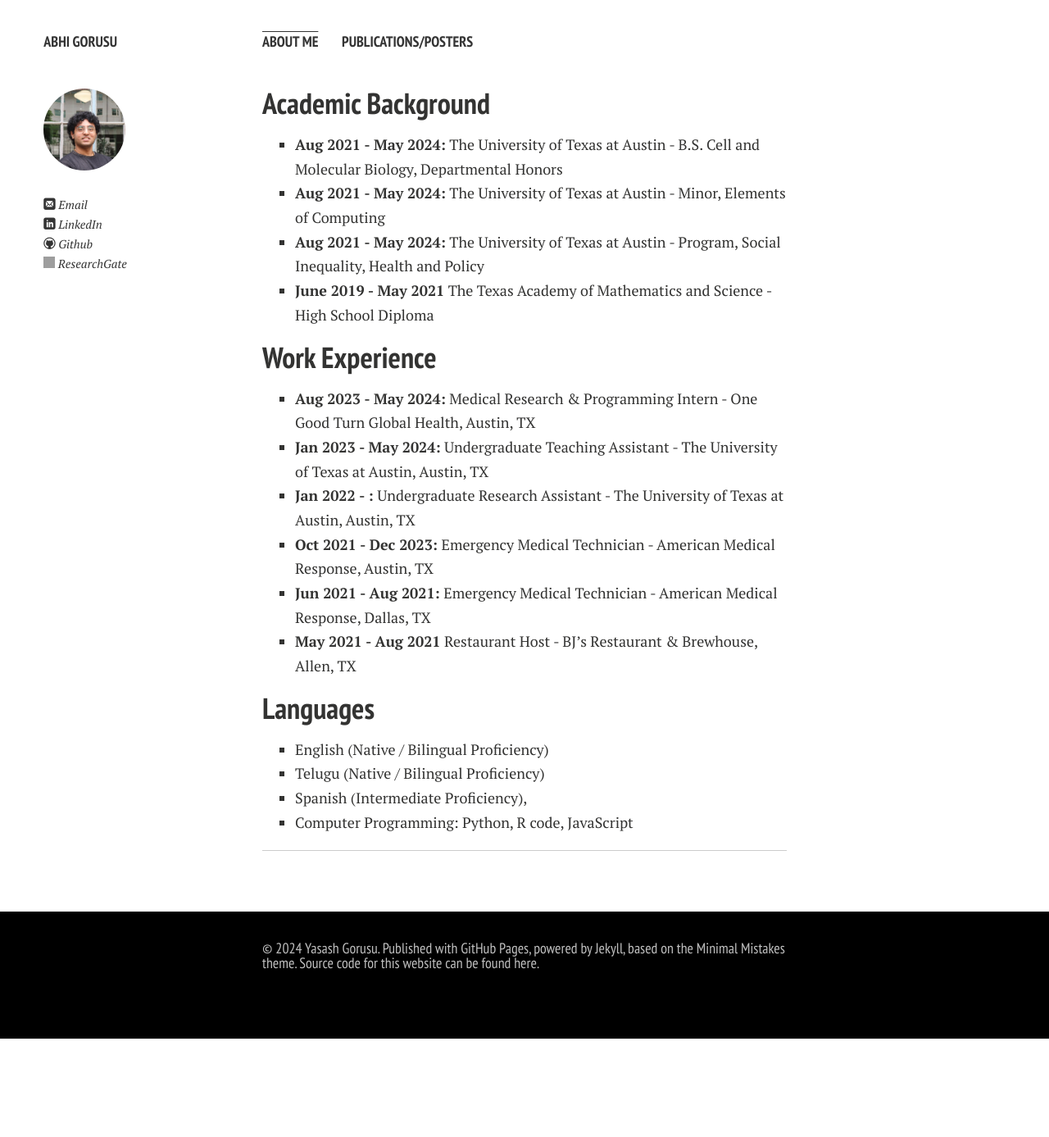
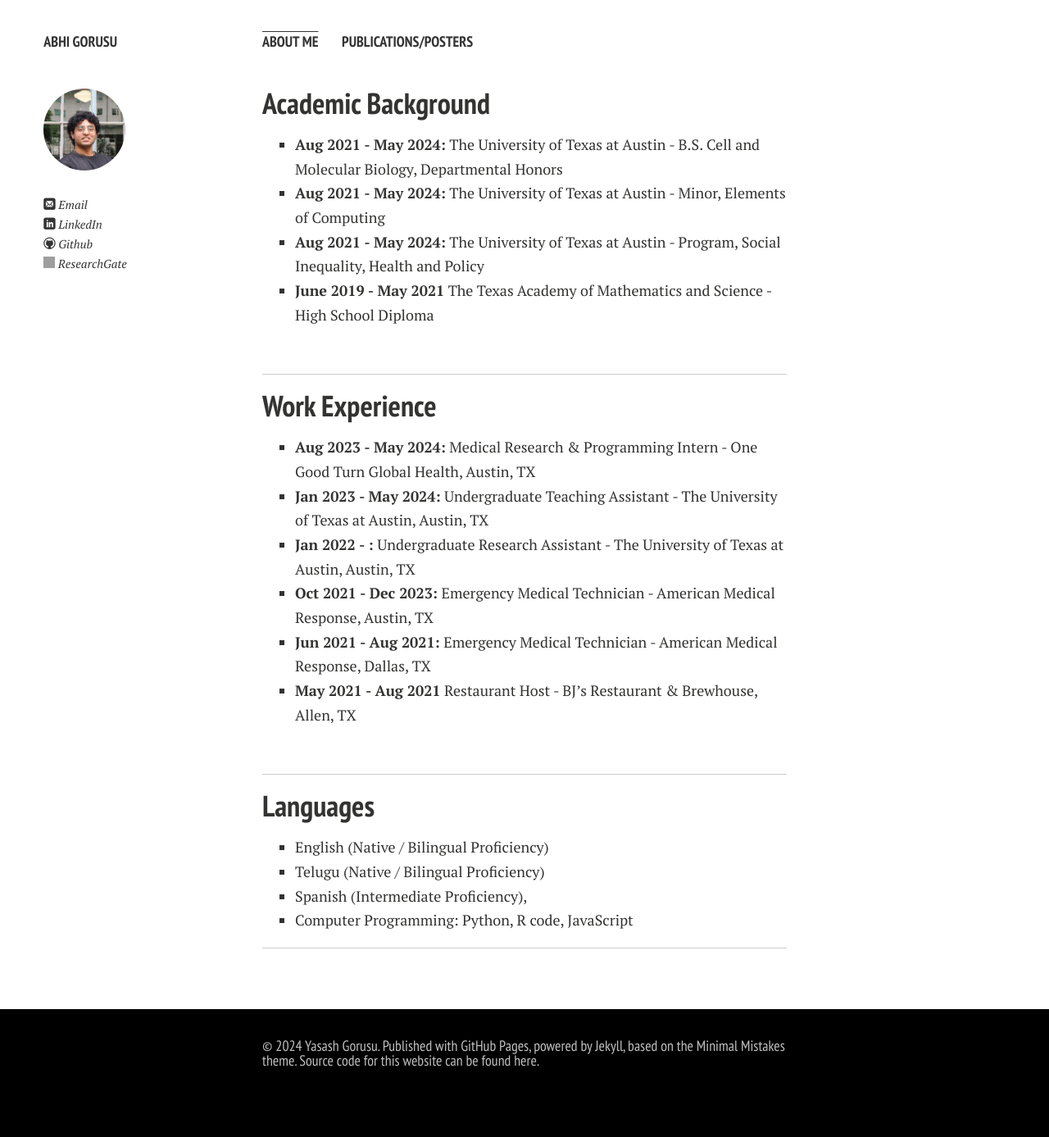
Before and after one commit to yaruup/yaruup.github.io, a Jekyll site: the page built from index.md, in a window 1280 px wide. Shown: the whole page at 82% size. Built offline with Jekyll 4.4.1, drawn with Linux system fonts in a browser that asks for light colours; nearby versions of some CDN libraries; comment, search, counter and statistics services are not loaded; a style sheet for code colours, icons or effects is not loaded; our own code applies the rules of GitHub Pages for plain Markdown files; before the commit the page ends 1267 px from its top, so only the background shows below that; grey boxes are pictures that could not be loaded.

Commit message:
Update index.md

```diff
--- a/index.md
+++ b/index.md
@@ -11,6 +11,9 @@ layout: page
 - **Aug 2021 - May 2024:** The University of Texas at Austin - Program, Social Inequality, Health and Policy
 - **June 2019 - May 2021** The Texas Academy of Mathematics and Science - High School Diploma
 
+  <br>
+
+---
 
 ## Work Experience
 
@@ -21,7 +24,9 @@ layout: page
 - **Jun 2021 - Aug 2021:** Emergency Medical Technician - American Medical Response, Dallas, TX
 - **May 2021 - Aug 2021** Restaurant Host - BJ’s Restaurant & Brewhouse, Allen, TX
 
+  <br>
 
+---
 
 ## Languages
 
```
